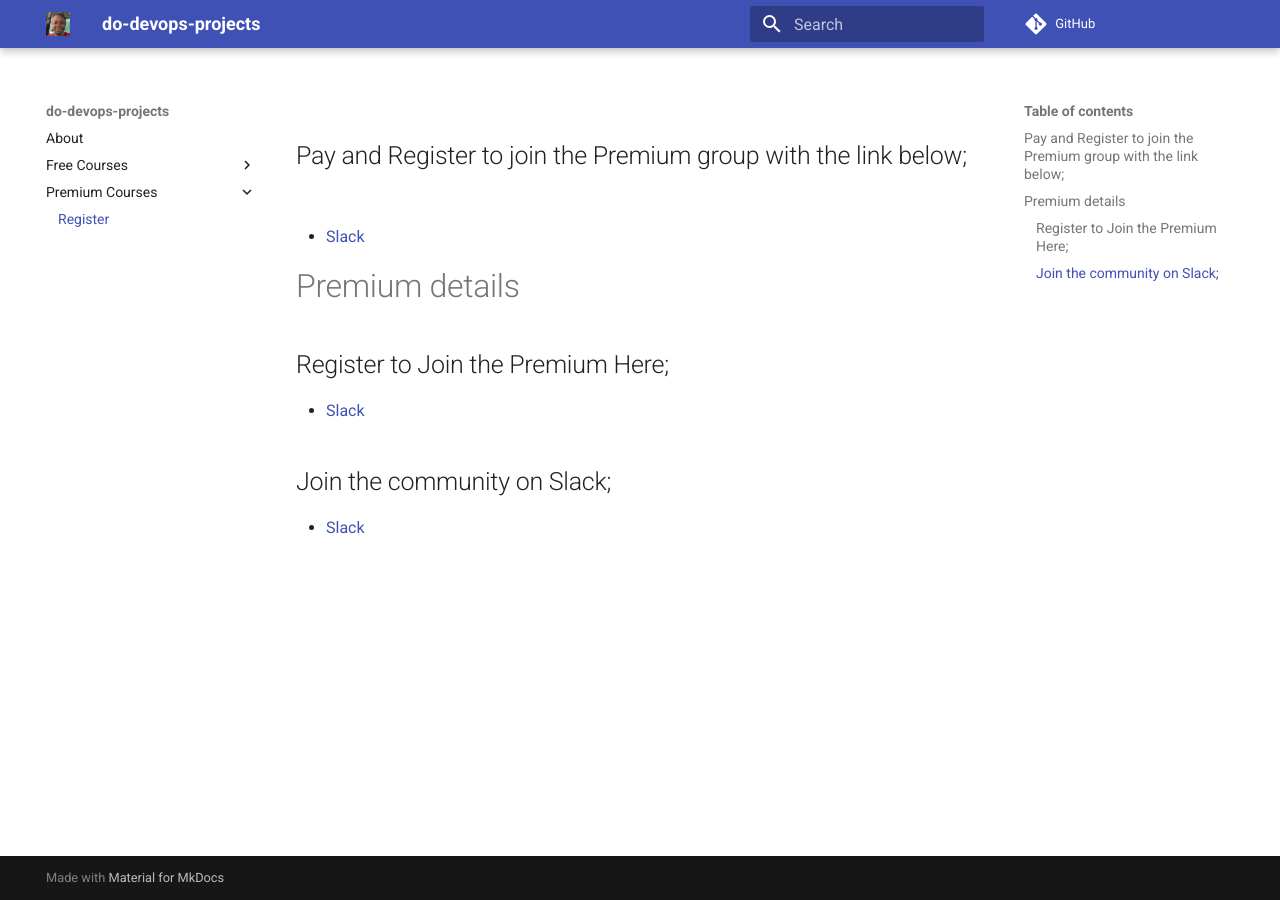
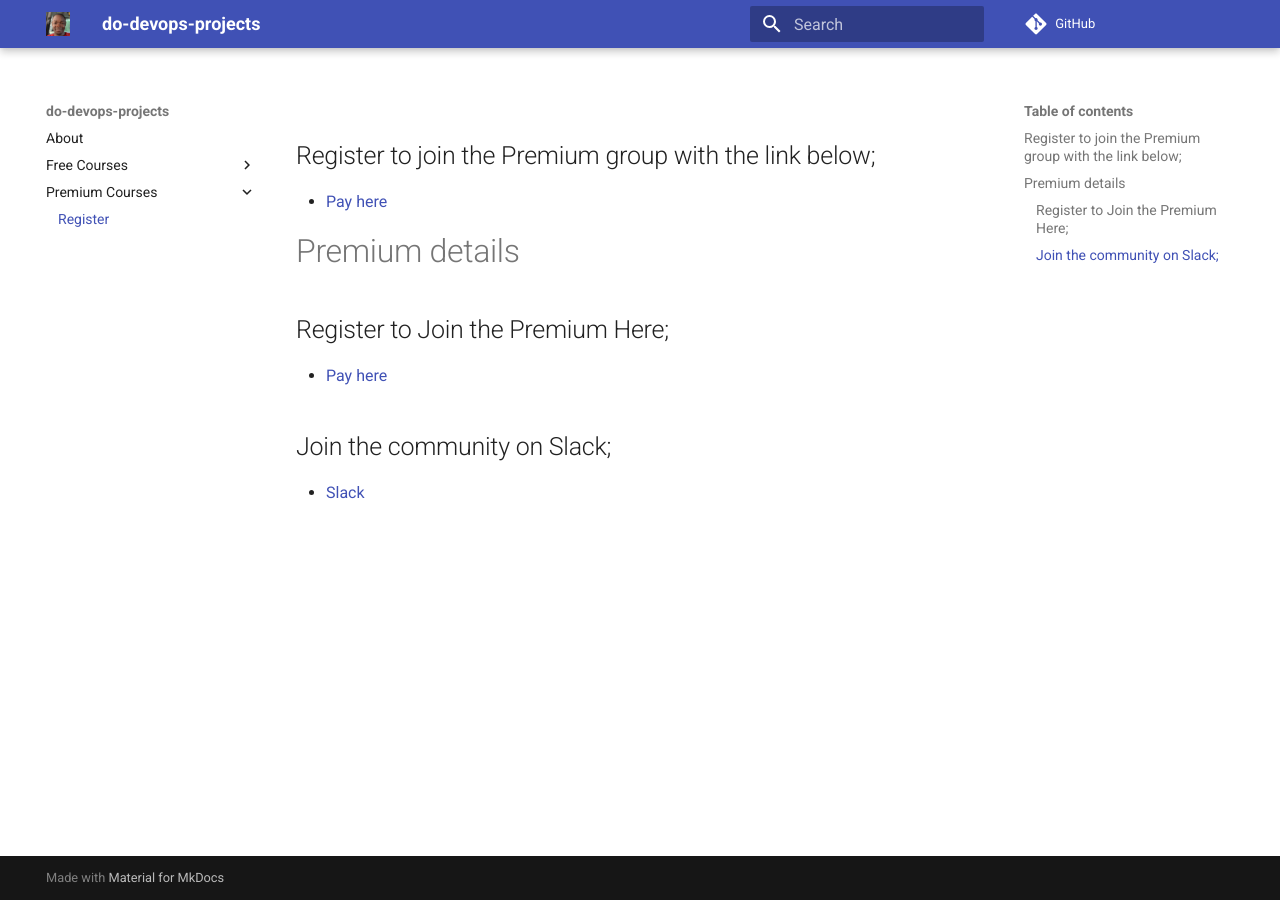
Before and after one commit to hellodeolu/don-labs, an MkDocs documentation site: the page built from docs/register.md, in a window 1280 px wide. Built offline with MkDocs 1.6.1 and Material for MkDocs 9.7.7, drawn with Linux system fonts in a browser that asks for light colours; comment, search, counter and statistics services are not loaded.

```diff
--- a/docs/register.md
+++ b/docs/register.md
@@ -1,11 +1,15 @@
-## Pay and Register to join the Premium group with the link below;
-- [Slack](https://bit.ly/slack-don-labs)
+## Register to join the Premium group with the link below;
+- [Pay here](https://selar.co/5502fc)
 
 # Premium details
 
 
+
+
 ## Register to Join the Premium Here;
-- [Slack](https://bit.ly/slack-don-labs)
+- [Pay here](https://selar.co/5502fc)
+
+
 
 ## Join the community on Slack;
 - [Slack](https://bit.ly/slack-don-labs)
```
Also changed, not shown: docs/week2/week2.md (+1 -1 lines).
